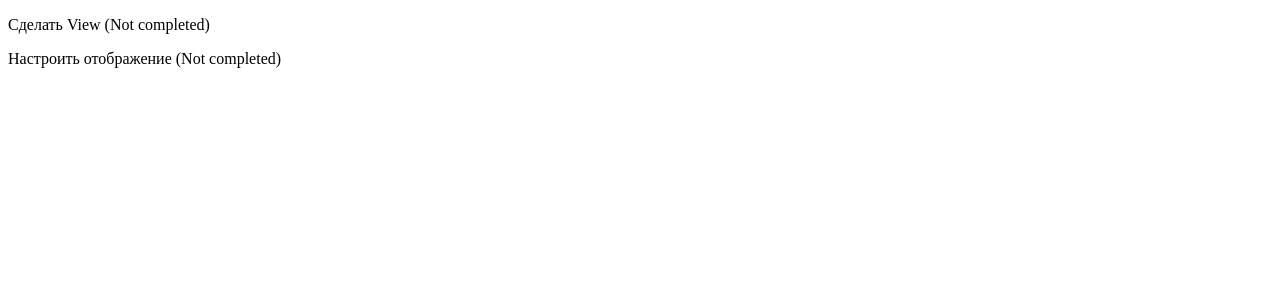
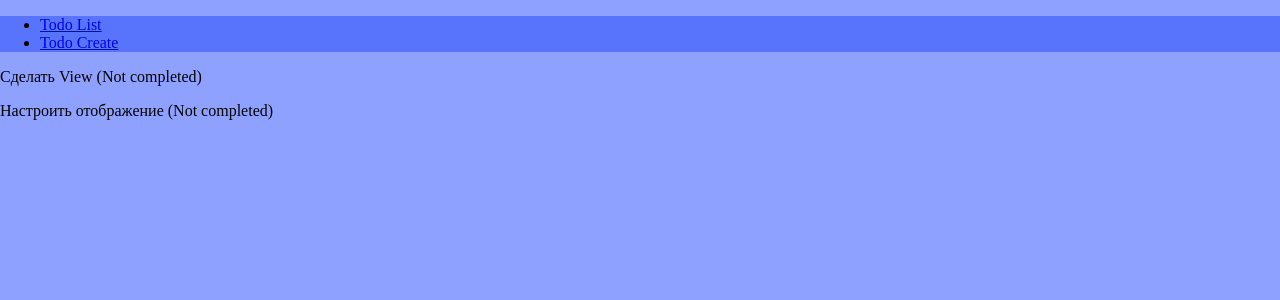
Before and after one commit to amaich/todoler, a Django app: page /todos/ in a window 1280 px wide. Shown: the top 300 px of the page. Run offline with Django 4.2, Linux system fonts and the light colour scheme; data comes from the database, SQL or seed files in the repository; both versions use the stored data as it was after the commit.

Commit message:
css added

```diff
--- a/todo/static/todo/styles.css
+++ b/todo/static/todo/styles.css
@@ -0,0 +1,12 @@
+html, header, body {
+    margin: 0;
+    padding: 0;
+}
+
+header {
+    background-color: #5874fc;
+}
+
+body {
+    background-color: #8fa1ff;
+}
--- a/todo/templates/todo/base.html
+++ b/todo/templates/todo/base.html
@@ -3,7 +3,17 @@
 <head>
     <meta charset="UTF-8">
     <title>{% block title %}Title{% endblock %}</title>
+    {% load static %}
+    <link rel="stylesheet" href="{% static 'todo/styles.css' %}">
 </head>
+<header>
+    <nav>
+        <ul>
+            <li><a href="{% url 'todo:todo_list' %}">Todo List</a></li>
+            <li><a href="{% url 'todo:todo_create' %}">Todo Create</a></li>
+        </ul>
+    </nav>
+</header>
 <body>
 {% block content %}
 <p>Content</p>
--- /dev/null
+++ b/todo/templates/todo/index.html
@@ -0,0 +1,3 @@
+{% extends 'todo/base.html' %}
+{% block content %}
+{% endblock content %}
```
Also changed, not shown: db.sqlite3.
